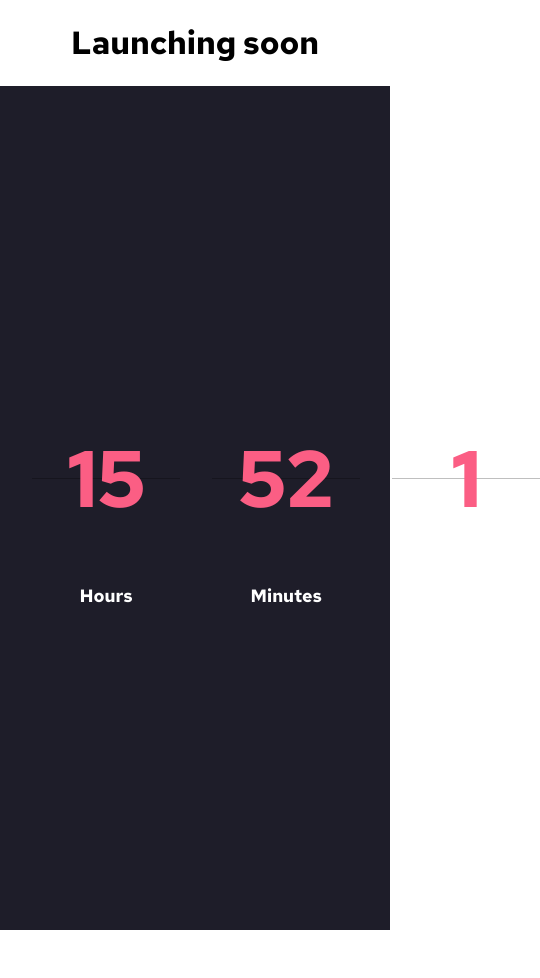
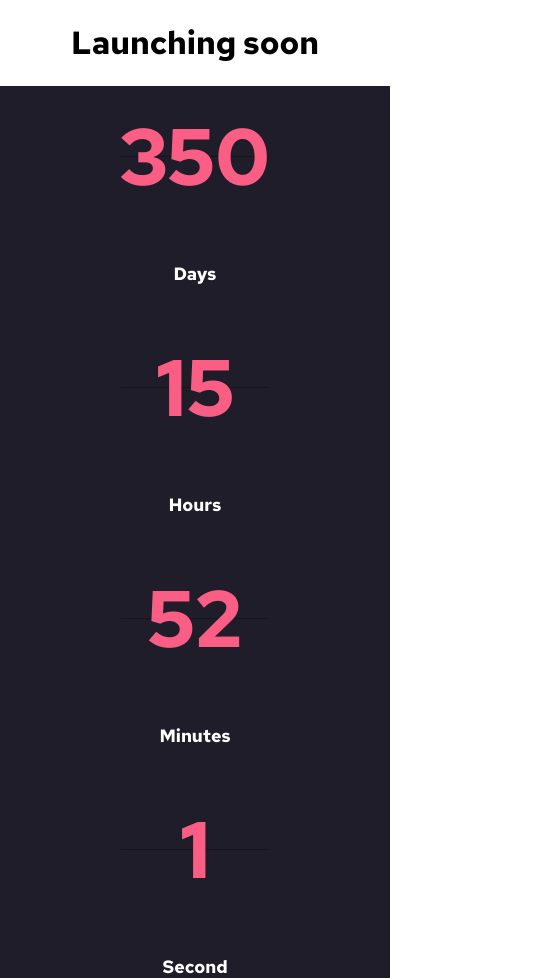
Before and after one commit to ajsaule/countdown-timer, a React (Create React App) app: page / in a window 390 px wide. Shown: the whole page, 540 px wide, since content can reach past the window. Before the commit the page ends 930 px from the top, so only its background shows below. Built offline with nearby package versions, Linux system fonts and the light colour scheme.

Commit message:
fixed mobile view; fixed plural and singular on countdown;

```diff
--- a/src/App.css
+++ b/src/App.css
@@ -13,3 +13,9 @@
   font-size: calc(10px + 2vmin);
   color: white;
 }
+
+@media (max-width: 768px) {
+  .App-header {
+    flex-direction: column;
+  }
+}
--- a/src/App.tsx
+++ b/src/App.tsx
@@ -15,14 +15,19 @@ function App() {
     }, 1000);
   });
 
+  const days = timer[0];
+  const hours = timer[1];
+  const minutes = timer[2];
+  const seconds = timer[3];
+
   return (
     <div className="App">
       <h1>Launching soon</h1>
       <header className="App-header">
-        <Tile time="Days" number={timer[0]} />
-        <Tile time="Hours" number={timer[1]} />
-        <Tile time="Minutes" number={timer[2]} />
-        <Tile time="Seconds" number={timer[3]} />
+        <Tile time={days == 1 ? "Day" : "Days"} number={days} />
+        <Tile time={hours == 1 ? "Hour" : "Hours"} number={hours} />
+        <Tile time={minutes == 1 ? "Minute" : "Minutes"} number={minutes} />
+        <Tile time={seconds == 1 ? "Second" : "Seconds"} number={seconds} />
       </header>
     </div>
   );
```
